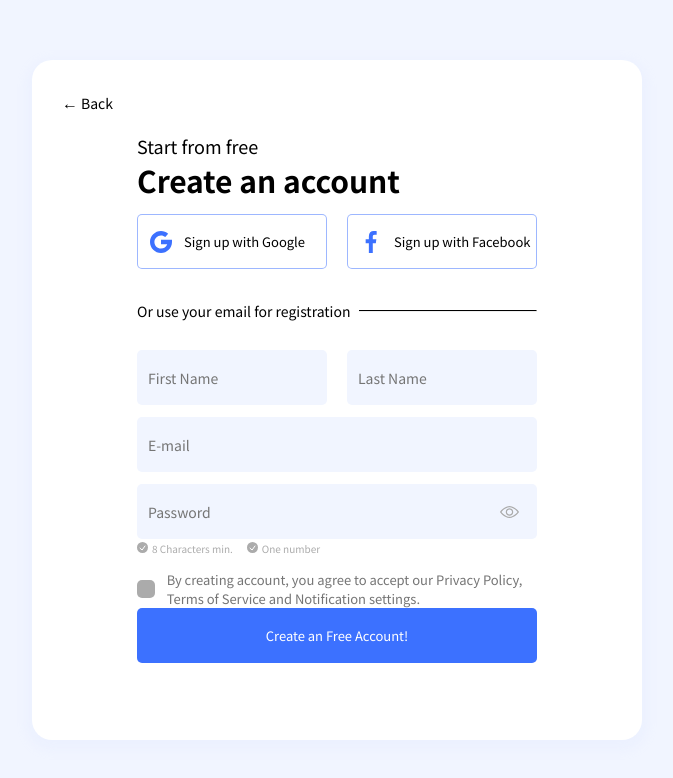
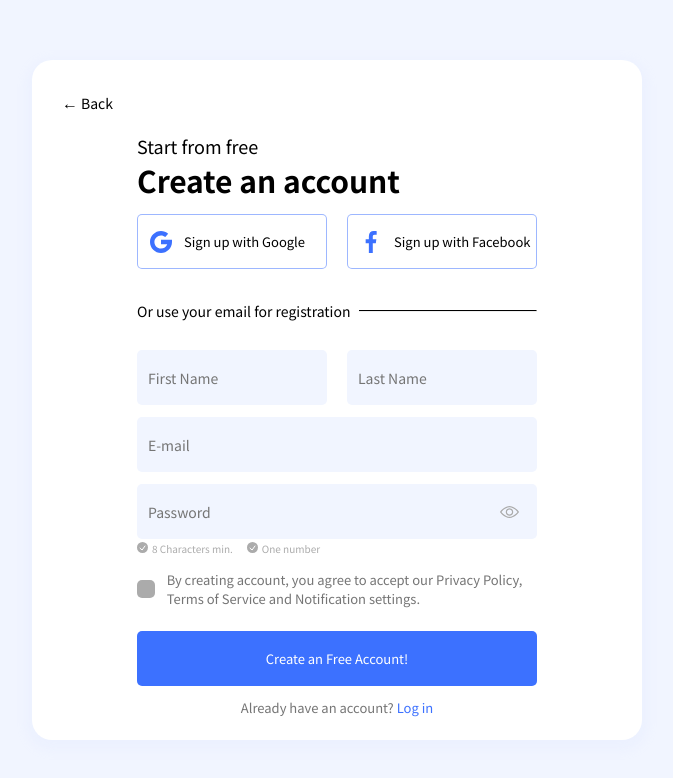
Before and after one commit to night417/trend-micro-task, a React (Create React App) app: page /sign-up in a window 1280 px wide. Shown: the top 778 px of the page, without its empty margins (303-976 px from the left). Built offline with nearby package versions, Linux system fonts and the light colour scheme.

Commit message:
Add component Link

```diff
--- /dev/null
+++ b/src/Components/Link.tsx
@@ -0,0 +1,10 @@
+import React from "react";
+import { Link as LinkTo } from "react-router-dom";
+
+export const Link = ({ text, to }: { text: string; to: string }) => {
+  return (
+    <LinkTo to={to} className="link">
+      {text}
+    </LinkTo>
+  );
+};
--- a/src/Pages/SignUp.tsx
+++ b/src/Pages/SignUp.tsx
@@ -2,6 +2,7 @@ import React, { useState } from "react";
 import { Button } from "../Components/Button";
 import { Comfirm } from "../Components/Comfirm";
 import { Input } from "../Components/Input";
+import { Link } from "../Components/Link";
 import { ReturnButton } from "../Components/ReturnButton";
 import { staticText } from "../util/staticText";
 
@@ -50,11 +51,16 @@ export const SignUp = () => {
               setIsChecked={setIsChecked}
             />
             <Button
+              className="sign-up__btn-create"
               text={sign_up.btn_create}
               onClick={() => {
                 if (!isChecked) alert(sign_up.alert_msg);
               }}
             />
+            <p className="sign-up__log-in-text">
+              {sign_up.login.text}&nbsp;
+              <Link text={sign_up.login.link} to="/log-in" />
+            </p>
           </div>
         </div>
       </div>
--- a/src/Styles/app.scss
+++ b/src/Styles/app.scss
@@ -5,6 +5,7 @@
 @import "./ui-Button.scss";
 @import "./ui-Input.scss";
 @import "./ui-Comfirm.scss";
+@import "./ui-Link.scss";
 
 // pages
 @import "./page-SignUp.scss";
--- a/src/Styles/page-SignUp.scss
+++ b/src/Styles/page-SignUp.scss
@@ -73,3 +73,14 @@
 .sign-up__comfirm--privacy {
   margin-top: 15px;
 }
+
+.sign-up__btn-create {
+  margin-top: 23px;
+}
+
+.sign-up__log-in-text {
+  text-align: center;
+  margin-top: 12px;
+  color: $color-gray;
+  font-size: 0.8125rem;
+}
--- /dev/null
+++ b/src/Styles/ui-Link.scss
@@ -0,0 +1,8 @@
+.link {
+  color: $color-blue;
+  cursor: pointer;
+  &:hover {
+    border-bottom: 2px solid $color-blue;
+    font-weight: 700;
+  }
+}
```
